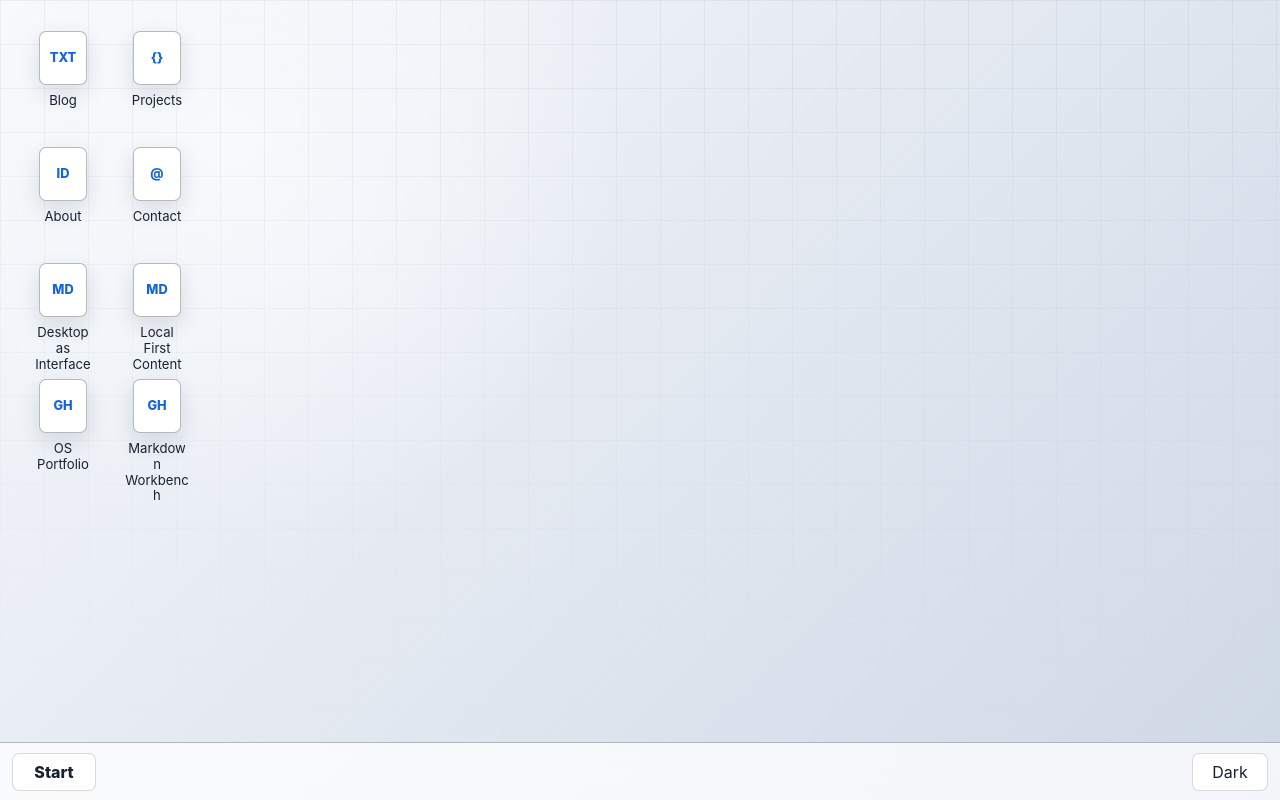
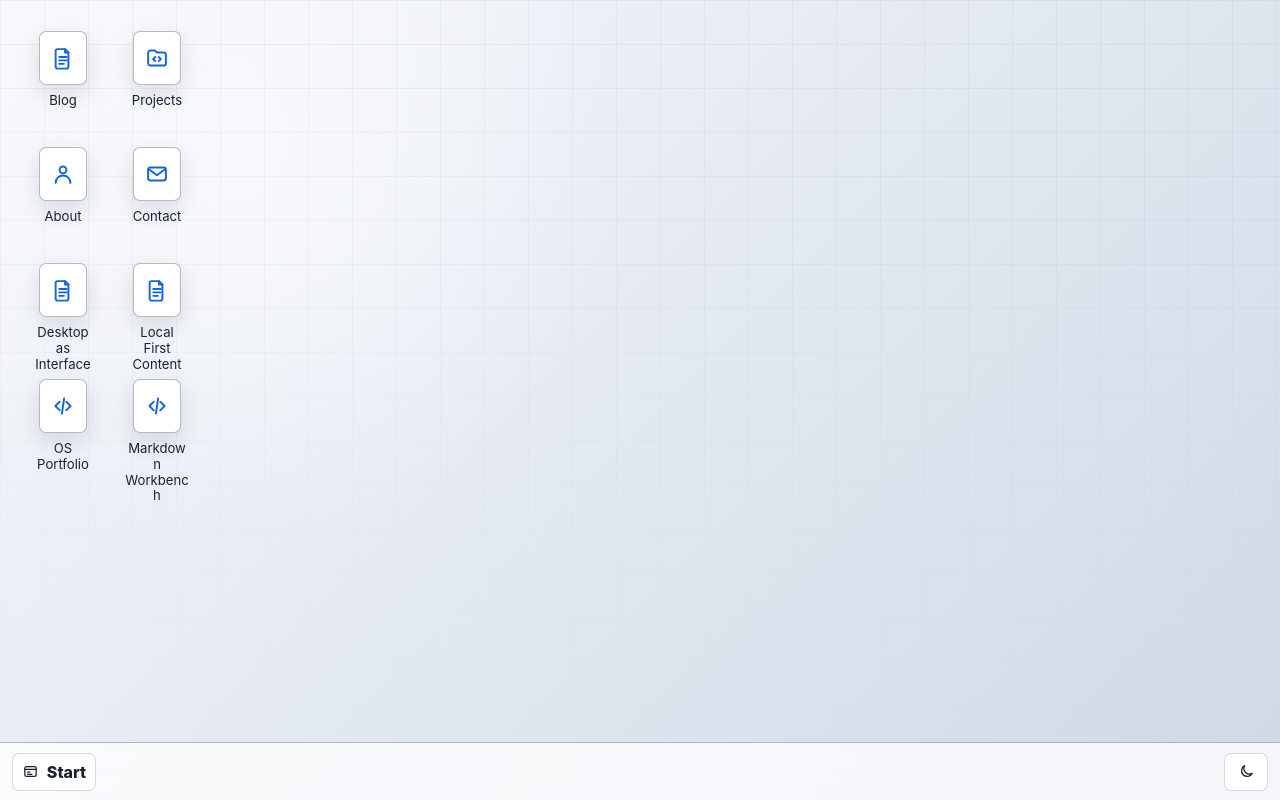
Before and after one commit to Julioevm/julioevm.github.io, a React (Vite) app: page / in a window 1280 px wide. Built offline with nearby package versions, Linux system fonts and the light colour scheme.

Commit message:
Add icons.

```diff
--- a/src/components/DesktopIcon.tsx
+++ b/src/components/DesktopIcon.tsx
@@ -1,24 +1,16 @@
 import type { WindowSeed } from "../store/desktopStore";
+import { Icon, getWindowIcon } from "./Icon";
 
 type DesktopIconProps = {
   item: WindowSeed;
   onOpen: () => void;
 };
 
-const iconMap: Record<WindowSeed["kind"], string> = {
-  about: "ID",
-  blog: "MD",
-  blogIndex: "TXT",
-  contact: "@",
-  project: "GH",
-  projectIndex: "{}"
-};
-
 export function DesktopIcon({ item, onOpen }: DesktopIconProps) {
   return (
     <button className="desktop-icon" type="button" onClick={onOpen} onDoubleClick={onOpen}>
       <span className="desktop-icon__glyph" aria-hidden="true">
-        {iconMap[item.kind]}
+        <Icon name={getWindowIcon(item.kind)} />
       </span>
       <span className="desktop-icon__label">{item.title}</span>
     </button>
--- /dev/null
+++ b/src/components/Icon.tsx
@@ -0,0 +1,103 @@
+import type { SVGProps } from "react";
+import type { WindowKind } from "../store/desktopStore";
+
+export type IconName =
+  | "app"
+  | "article"
+  | "code"
+  | "folderCode"
+  | "mail"
+  | "moon"
+  | "sun"
+  | "user";
+
+type IconProps = SVGProps<SVGSVGElement> & {
+  name: IconName;
+};
+
+const windowIconMap: Record<WindowKind, IconName> = {
+  about: "user",
+  blog: "article",
+  blogIndex: "article",
+  contact: "mail",
+  project: "code",
+  projectIndex: "folderCode"
+};
+
+export const getWindowIcon = (kind: WindowKind) => windowIconMap[kind];
+
+export function Icon({ name, ...props }: IconProps) {
+  return (
+    <svg
+      aria-hidden="true"
+      fill="none"
+      focusable="false"
+      stroke="currentColor"
+      strokeLinecap="round"
+      strokeLinejoin="round"
+      strokeWidth="1.8"
+      viewBox="0 0 24 24"
+      {...props}
+    >
+      {name === "app" ? (
+        <>
+          <rect x="4" y="5" width="16" height="14" rx="2.5" />
+          <path d="M4 9h16" />
+          <path d="M8 13h3" />
+          <path d="M8 16h6" />
+        </>
+      ) : null}
+      {name === "article" ? (
+        <>
+          <path d="M7 3.8h7l3 3V20a1.8 1.8 0 0 1-1.8 1.8H7A1.8 1.8 0 0 1 5.2 20V5.6A1.8 1.8 0 0 1 7 3.8Z" />
+          <path d="M13.8 3.8V7h3.2" />
+          <path d="M8.6 11h6.8" />
+          <path d="M8.6 14.2h6.8" />
+          <path d="M8.6 17.4h4.2" />
+        </>
+      ) : null}
+      {name === "code" ? (
+        <>
+          <path d="m9 8-4 4 4 4" />
+          <path d="m15 8 4 4-4 4" />
+          <path d="m13 5-2 14" />
+        </>
+      ) : null}
+      {name === "folderCode" ? (
+        <>
+          <path d="M3.8 7.2A2.2 2.2 0 0 1 6 5h4l2 2h6A2.2 2.2 0 0 1 20.2 9.2v7.6A2.2 2.2 0 0 1 18 19H6a2.2 2.2 0 0 1-2.2-2.2Z" />
+          <path d="m10.4 11.1-2 1.9 2 1.9" />
+          <path d="m13.6 11.1 2 1.9-2 1.9" />
+        </>
+      ) : null}
+      {name === "mail" ? (
+        <>
+          <rect x="3.8" y="6" width="16.4" height="12" rx="2.2" />
+          <path d="m5.2 8 6.8 5.2L18.8 8" />
+        </>
+      ) : null}
+      {name === "moon" ? (
+        <path d="M20.2 14.5A7.8 7.8 0 0 1 9.5 3.8 8 8 0 1 0 20.2 14.5Z" />
+      ) : null}
+      {name === "sun" ? (
+        <>
+          <circle cx="12" cy="12" r="3.5" />
+          <path d="M12 2.8v2" />
+          <path d="M12 19.2v2" />
+          <path d="m4.9 4.9 1.4 1.4" />
+          <path d="m17.7 17.7 1.4 1.4" />
+          <path d="M2.8 12h2" />
+          <path d="M19.2 12h2" />
+          <path d="m4.9 19.1 1.4-1.4" />
+          <path d="m17.7 6.3 1.4-1.4" />
+        </>
+      ) : null}
+      {name === "user" ? (
+        <>
+          <circle cx="12" cy="8.2" r="3.2" />
+          <path d="M5.2 20.2a6.8 6.8 0 0 1 13.6 0" />
+        </>
+      ) : null}
+    </svg>
+  );
+}
--- a/src/components/Taskbar.tsx
+++ b/src/components/Taskbar.tsx
@@ -1,6 +1,7 @@
 import { useNavigate } from "react-router-dom";
 import { defaultWindows } from "../content/routes";
 import { useDesktopStore } from "../store/desktopStore";
+import { Icon, getWindowIcon } from "./Icon";
 
 export function Taskbar() {
   const navigate = useNavigate();
@@ -26,7 +27,8 @@ export function Taskbar() {
   return (
     <nav className="taskbar" aria-label="Desktop taskbar">
       <button className="taskbar__start" type="button" onClick={openLauncher}>
-        Start
+        <Icon name="app" />
+        <span>Start</span>
       </button>
       <div className="taskbar__windows" aria-label="Open windows">
         {windows.map((window) => (
@@ -38,7 +40,8 @@ export function Taskbar() {
             type="button"
             onClick={() => activate(window.id, window.route)}
           >
-            {window.title}
+            <Icon name={getWindowIcon(window.kind)} />
+            <span>{window.title}</span>
           </button>
         ))}
       </div>
@@ -46,9 +49,10 @@ export function Taskbar() {
         className="taskbar__theme"
         type="button"
         onClick={() => setTheme(theme === "dark" ? "light" : "dark")}
-        aria-label="Toggle theme"
+        aria-label={theme === "dark" ? "Switch to light theme" : "Switch to dark theme"}
+        title={theme === "dark" ? "Switch to light theme" : "Switch to dark theme"}
       >
-        {theme === "dark" ? "Light" : "Dark"}
+        <Icon name={theme === "dark" ? "sun" : "moon"} />
       </button>
     </nav>
   );
--- a/src/styles/main.scss
+++ b/src/styles/main.scss
@@ -157,8 +157,11 @@ a {
   color: var(--accent);
   background: var(--surface-strong);
   box-shadow: 0 8px 22px rgba(15, 23, 42, 0.12);
-  font-size: 0.8rem;
-  font-weight: 800;
+
+  svg {
+    width: 26px;
+    height: 26px;
+  }
 }
 
 .desktop-icon__label {
@@ -387,6 +390,10 @@ a {
 .taskbar__start,
 .taskbar__theme,
 .taskbar__item {
+  display: inline-flex;
+  align-items: center;
+  justify-content: center;
+  gap: 8px;
   height: 38px;
   border: 1px solid var(--border);
   border-radius: 7px;
@@ -416,6 +423,12 @@ a {
       outline: none;
     }
   }
+
+  svg {
+    width: 17px;
+    height: 17px;
+    flex: 0 0 auto;
+  }
 }
 
 .taskbar__start {
@@ -424,7 +437,9 @@ a {
 }
 
 .taskbar__theme {
-  min-width: 76px;
+  width: 44px;
+  min-width: 44px;
+  padding: 0;
 }
 
 .taskbar__windows {
@@ -439,10 +454,14 @@ a {
   max-width: 190px;
   min-width: 112px;
   padding: 0 12px;
-  overflow: hidden;
-  text-overflow: ellipsis;
-  white-space: nowrap;
   text-align: left;
+
+  span {
+    min-width: 0;
+    overflow: hidden;
+    text-overflow: ellipsis;
+    white-space: nowrap;
+  }
 
   &[data-active="true"] {
     border-color: var(--accent);
```
